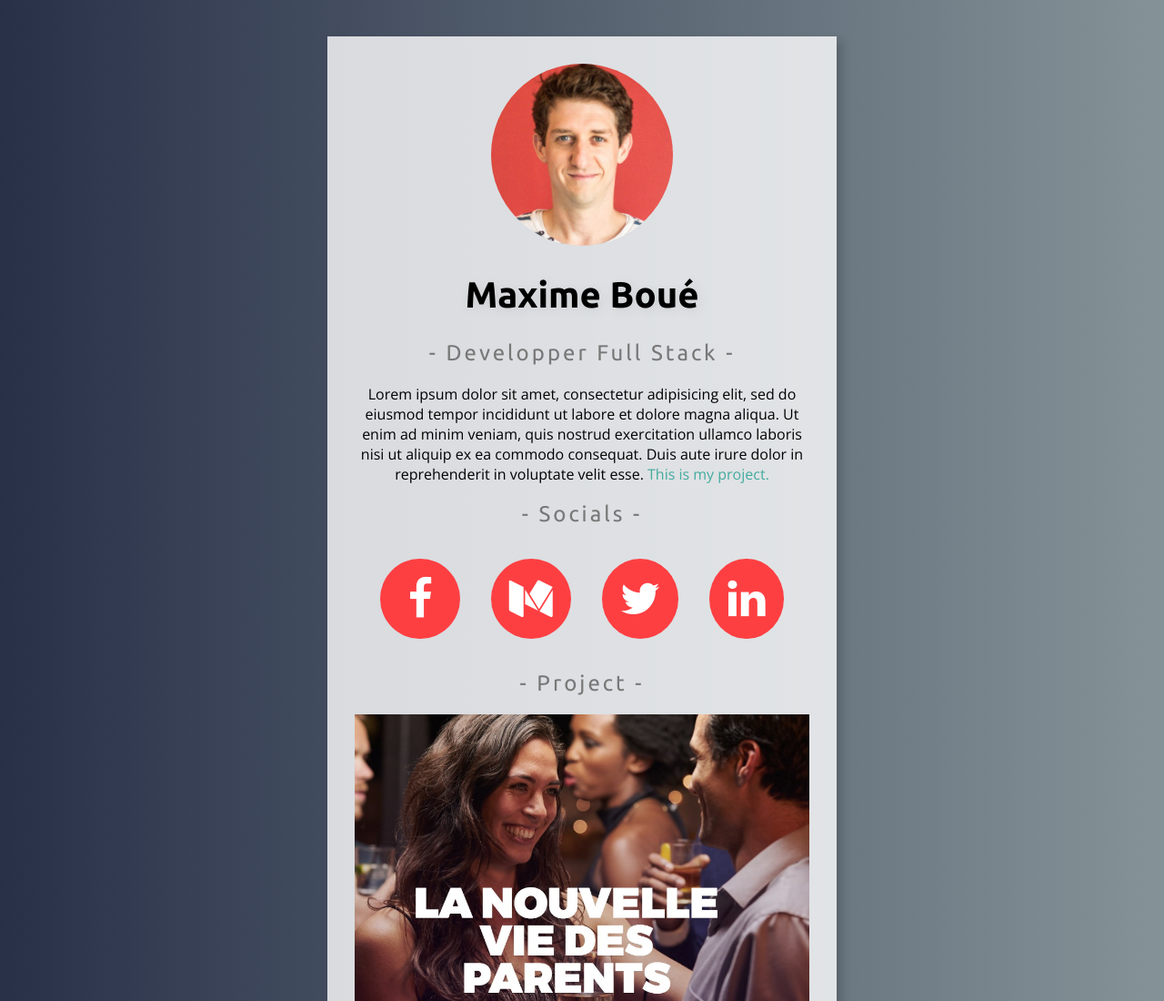
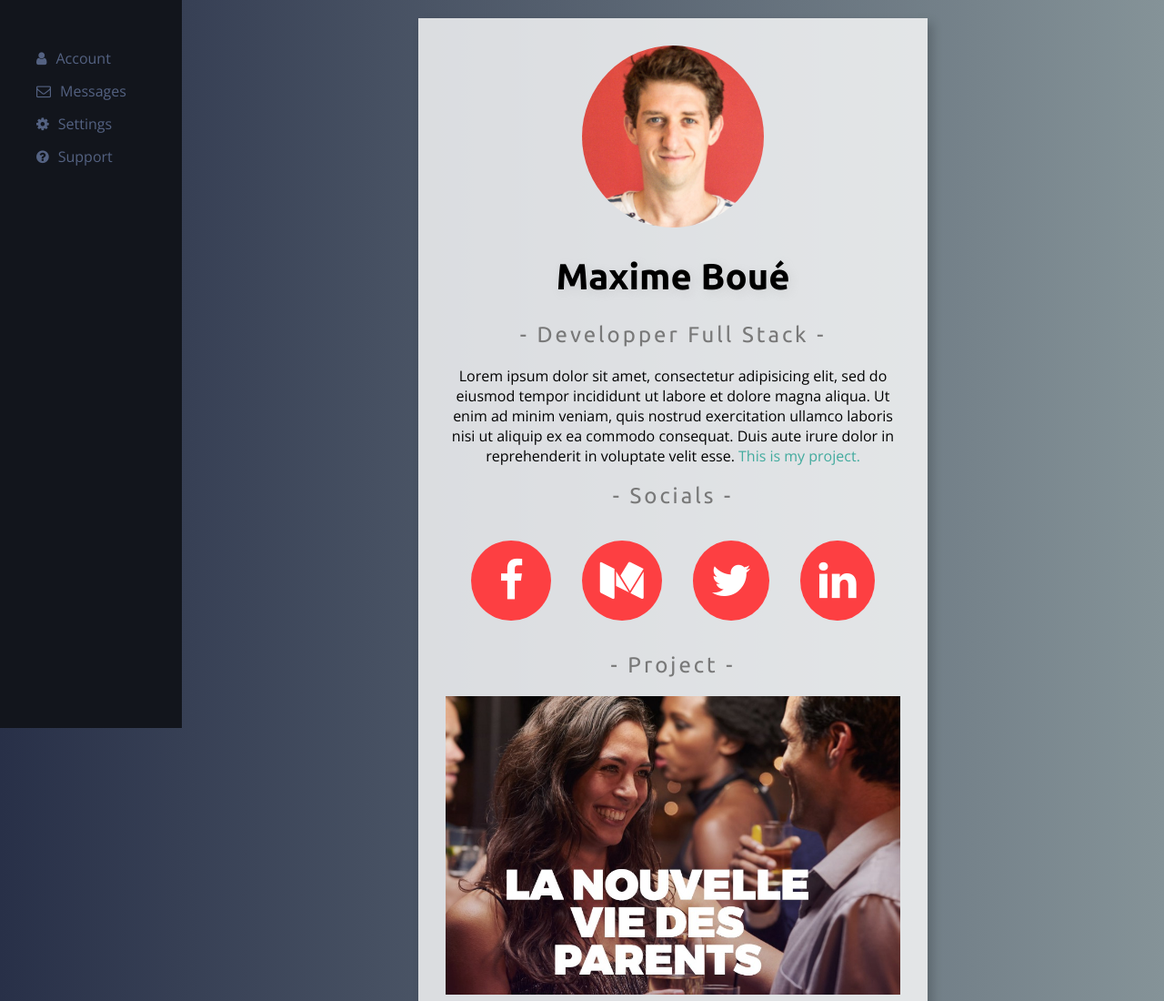
Before and after one commit to Powakedown/profile, a plain HTML site: page index.html in a window 1280 px wide. Shown: the top 1100 px of the page at 91% size. Drawn offline with nearby package versions, Linux system fonts and the light colour scheme.

Commit message:
Done Fixed Sidebar

```diff
--- a/index.html
+++ b/index.html
@@ -8,36 +8,54 @@
   <link rel="stylesheet" href="https://maxcdn.bootstrapcdn.com/font-awesome/4.7.0/css/font-awesome.min.css">
 </head>
 <body>
-  <div class="container text-center">
+  <div id="side-bar">
+    <ul>
+      <li>
+        <i class="fa fa-user" aria-hidden="true"></i>Account
+      </li>
+      <li>
+        <i class="fa fa-envelope-o" aria-hidden="true"></i>Messages
+      </li>
+      <li>
+        <i class="fa fa-cog" aria-hidden="true"></i>Settings
+      </li>
+      <li>
+        <i class="fa fa-question-circle" aria-hidden="true"></i>Support
+      </li>
+    </ul>
+
+  </div>
+  <div id="page-content">
+    <div id="container" class="text-center">
       <img class="img-circle img-medium" src="images/maximeboue.jpg">
       <h1>Maxime Boué</h1>
 
-    <div class="card">
+      <section>
         <h2>- Developper Full Stack -</h2>
         <p>Lorem ipsum dolor sit amet, consectetur adipisicing elit, sed do eiusmod
         tempor incididunt ut labore et dolore magna aliqua. Ut enim ad minim veniam,
         quis nostrud exercitation ullamco laboris nisi ut aliquip ex ea commodo
         consequat. Duis aute irure dolor in reprehenderit in voluptate velit esse.
         <a href="http://www.parentheze.com">This is my project.</a></p>
-    </div >
+      </setion>
 
-    <div class="card">
+      <section>
         <h2>- Socials -</h2>
-      <a href="https://www.facebook.com/maxime.boue.7">
+        <a href="https://www.facebook.com/maxime.boue.7" target="_blank">
           <i class="fa fa-facebook fa-3x" aria-hidden="true"></i></a>
-      <a href="https://medium.com/@parentgenial">
+        <a href="https://medium.com/@parentgenial" target="_blank">
           <i class="fa fa-medium fa-3x" aria-hidden="true"></i></a>
-      <a href="https://twitter.com/parentgenial">
+        <a href="https://twitter.com/parentgenial" target="_blank">
           <i class="fa fa-twitter fa-3x" aria-hidden="true"></i></a>
-      <a href="https://www.linkedin.com/in/abriko/">
+        <a href="https://www.linkedin.com/in/abriko/" target="_blank">
           <i class="fa fa-linkedin fa-3x" aria-hidden="true"></i></a>
-    </div >
+      </setion>
 
-    <div class="card">
+      <section>
         <h2>- Project -</h2>
         <img class="img-wide" src="images/project.jpeg" alt="projet parentheze">
-    </div >
-
+      </setion>
+    </div>
   </div>
 </body>
 </html>
--- a/style.css
+++ b/style.css
@@ -3,19 +3,31 @@ body{
   background: -webkit-linear-gradient(to right, #283048, #859398); /* Chrome 10-25, Safari 5.1-6 */
   background: linear-gradient(to right, #283048, #859398); /* W3C, IE 10+/ Edge, Firefox 16+, Chrome 26+, Opera 12+, Safari 7+ */
 }
-.container{
-  margin: 40px auto;
+#side-bar{
+  position: fixed;
+  width: 200px;
+  left: 0;
+  top: 0;
+  bottom: 0;
+  background-color: #12151C;
+  color: white;
+}
+#page-content {
+  margin-left: 200px;
+}
+#container{
+  margin: 20px auto;
   padding: 30px;
   background-color: rgba(255,255,255, 0.8);
   box-shadow: 5px 5px 11px rgba(0, 0, 0, 0.2);
 }
 @media (min-width: 541px) {
-  .container {
+  #container {
     width: 500px;
   }
 }
 @media (max-width: 540px) {
-  .container {
+  #container {
     width: 400px;
   }
 }
@@ -49,19 +61,8 @@ h2{
   letter-spacing: 3px;
   color: rgb(120,120,120);
 }
-p{
+p, li{
   font-family: 'Open Sans', sans-serif;
-}
-.fa {
-  margin: 15px;
-  background-color: #FD3F42;
-  border-radius: 50%;
-  padding: 20px;
-  color: white;
-}
-.fa-facebook {
-  padding-right: 30px;
-  padding-left: 30px;
 }
 a {
   color: #42AB9E;
@@ -71,3 +72,30 @@ a:hover{
   color: purple;
 
 }
+#container .fa {
+  margin: 15px;
+  background-color: #FD3F42;
+  border-radius: 50%;
+  padding: 20px;
+  color: white;
+}
+#container .fa:hover{
+  background-color: red;
+}
+#container .fa-facebook {
+  padding-right: 30px;
+  padding-left: 30px;
+}
+#side-bar{
+
+}
+ul {
+  padding: 30px;
+}
+li {
+  list-style: none;
+  color: #546282;
+}
+li .fa {
+  margin: 10px;
+}
```
Lines whose indentation alone changed are shown as unchanged.
